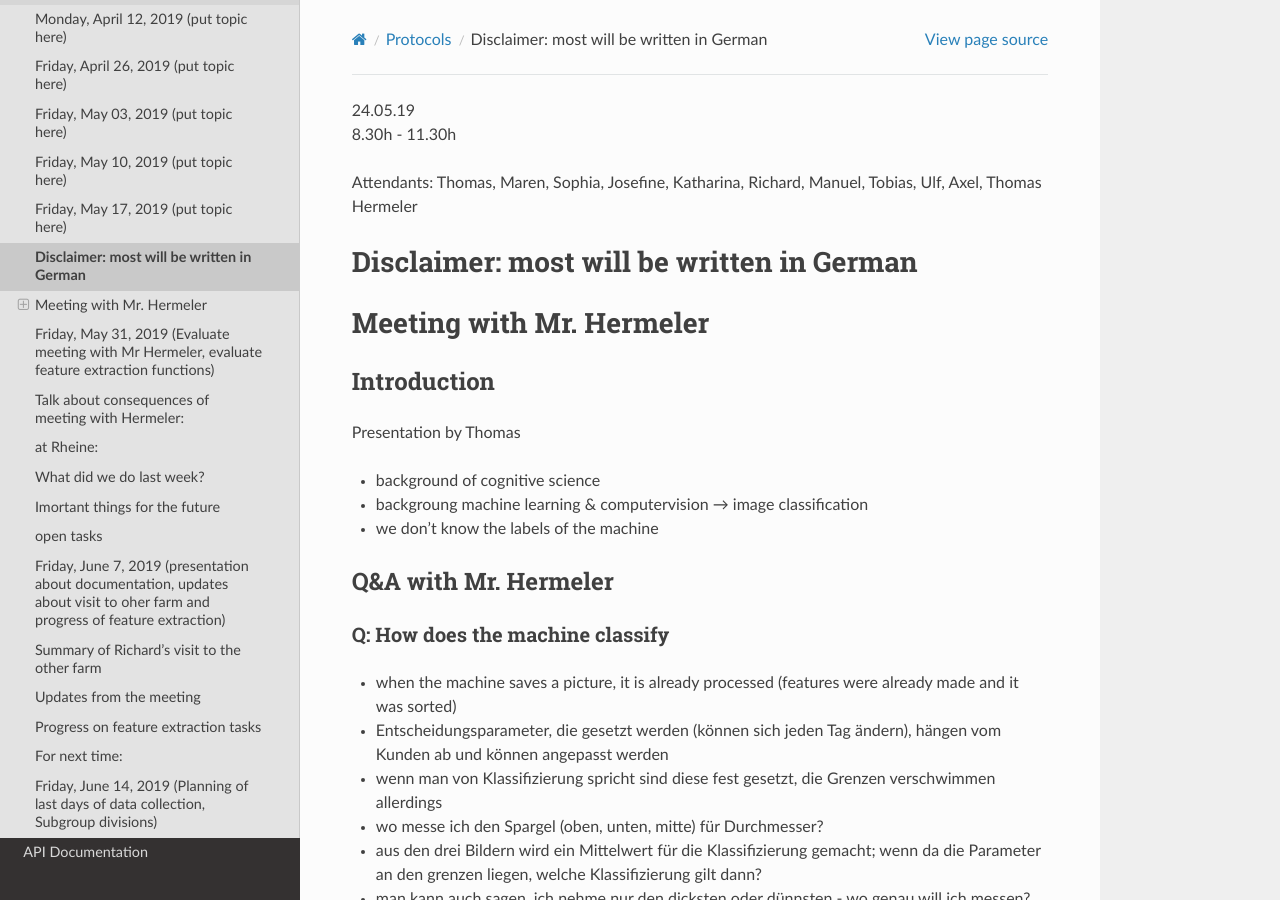
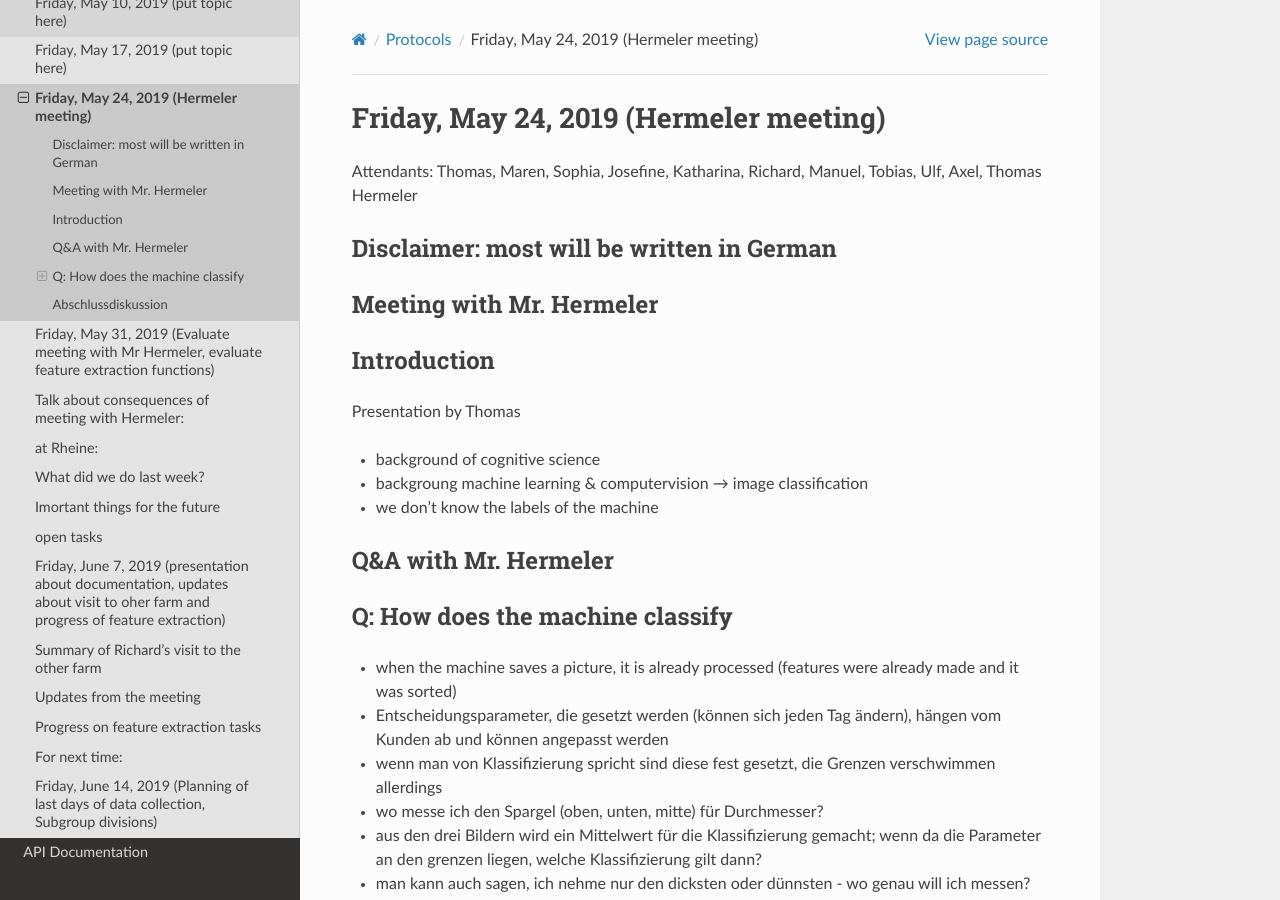
Before and after one commit to CogSciUOS/asparagus, a Sphinx documentation site: the page built from docs/protocols/protocol_19_05_24.md, in a window 1280 px wide and 900 px high. Built offline with Sphinx 7.4.7 and the Read the Docs theme 2.0.0, drawn with Linux system fonts in a browser that asks for light colours; the version number could not be read and is left out.

Commit message:
changed header

```diff
--- a/docs/protocols/protocol_19_05_24.md
+++ b/docs/protocols/protocol_19_05_24.md
@@ -1,11 +1,10 @@
-24.05.19
-8.30h - 11.30h
+# Friday, May 24, 2019 (Hermeler meeting)
 
 Attendants: Thomas, Maren, Sophia, Josefine, Katharina, Richard, Manuel, Tobias, Ulf, Axel, Thomas Hermeler
 
-#### Disclaimer: most will be written in German
+## Disclaimer: most will be written in German
 
-# Meeting with Mr. Hermeler
+## Meeting with Mr. Hermeler
 
 ## Introduction
 
@@ -16,7 +15,7 @@ Presentation by Thomas
 
 ## Q&A with Mr. Hermeler
 
-#### Q: How does the machine classify
+## Q: How does the machine classify
 -	when the machine saves a picture, it is already processed (features were already made and it was sorted)
 -	Entscheidungsparameter, die gesetzt werden (können sich jeden Tag ändern), hängen vom Kunden ab und können angepasst werden
 -	wenn man von Klassifizierung spricht sind diese fest gesetzt, die Grenzen verschwimmen allerdings
@@ -25,20 +24,20 @@ Presentation by Thomas
 - man kann auch sagen, ich nehme nur den dicksten oder dünnsten - wo genau will ich messen?
 -	guter Spargel ist meist oben etwas dünner und unten etwas dicker (solche Dinge kann man miteinbeziehen)
 
-#### Q: Gibt es mechanische Probleme (dass die Maschine nicht richtig angeschlossen ist)? Wir haben die Demoversion qvd demo images gestartet. Wenn man OK bei der Fehlermeldung drückt schließt sich das ganze Programm. Woran liegt das?
+### Q: Gibt es mechanische Probleme (dass die Maschine nicht richtig angeschlossen ist)? Wir haben die Demoversion qvd demo images gestartet. Wenn man OK bei der Fehlermeldung drückt schließt sich das ganze Programm. Woran liegt das?
 -	vllcht fehlt noch eine Datei
 -	heißt theoretisch, dass die Demo nicht gestartet wurde
 
-#### Q: Kann man die Feature, die die Maschine erstellt, rauslesen? Wir wollen sichergehen, ob z.B. der Durchmesser der gleiche für Maschine wie für unsere Berechnung ist/ dass wir diesen auf die gleiche Art bestimmen.
+### Q: Kann man die Feature, die die Maschine erstellt, rauslesen? Wir wollen sichergehen, ob z.B. der Durchmesser der gleiche für Maschine wie für unsere Berechnung ist/ dass wir diesen auf die gleiche Art bestimmen.
 -	früher war es so: 1A Spargel wird durchgeschickt und anhand dessen die Parameter für diesen festgemacht usw.
 -	- Randparameter (wo ich messe), kann man momentan auch eingeben, liegt aber alles daran, wie man es programmiert
 -	bestimmte sachen treten nur in den ersten saisontagen auf, welche effektiver per Hand zu lösen sind
 
-#### Q: Müssen die neuen Maschinen noch manuell eingestellt werden?
+### Q: Müssen die neuen Maschinen noch manuell eingestellt werden?
 - ja
 -	Kameraauswertung macht die Software Firma; die Firma macht normalerweise Rohlinge von Verpackungen (PET Flaschen müssen an Verschraubung geprüft werden)
 
-#### Q: Bleibt das Programm gleich bzw. kommt alles noch von der gleichen Maschine?
+### Q: Bleibt das Programm gleich bzw. kommt alles noch von der gleichen Maschine?
 -	bin jedes Jahr dabei das Programm zu verbessern
 -	kann man schon alles nicht mehr auswerten mit den Netzwerkstrukturen
 -	ich will etwas erkennen, dass nur 4 Pixel groß ist (zB eine Farbe), das wird schwierig; Farbton nur erkennbar sobald dieser auch eindeutig mind. einen Pixel hat
@@ -48,47 +47,47 @@ Presentation by Thomas
 -	aber eine Kamera für 20 000€ einsetzen, das will der Kunde dann auch nicht (zu teuer)
 -	Tendenz: Kapazität oder Rechenleistung ist kein begrenzender faktor mehr
 
-#### Q: Was macht deine Firma genau, die Maschinen bauen oder nur warten?
+### Q: Was macht deine Firma genau, die Maschinen bauen oder nur warten?
 -	beides
 
-#### Q: Sie haben Kontakt zu der Firma in Aachen?
+### Q: Sie haben Kontakt zu der Firma in Aachen?
 -	ja
 
-#### Q: Könnte man direkt mit der Kamera “sprechen”?
+### Q: Könnte man direkt mit der Kamera “sprechen”?
 -	das ist outgesourced, da gibt es von mir keine Informationen
 -	‘Ich will die Daten anders von der Kamera bekommen’, das kann ich nicht machen
 
-#### Q: Zugriff auf die Kamera oder Dokumentation wäre interessant gewesen.
+### Q: Zugriff auf die Kamera oder Dokumentation wäre interessant gewesen.
 -	das werden die nicht rausgeben
 
-#### Q: Gibt es eine Doku der API (Hardware ist nicht unser Fachgebiet)? Speziell geht es um die Schnittstelle zwischen Programm und ‘öffne die-und-die Klappe’.
+### Q: Gibt es eine Doku der API (Hardware ist nicht unser Fachgebiet)? Speziell geht es um die Schnittstelle zwischen Programm und ‘öffne die-und-die Klappe’.
 -	im PC ist die Schnittstelle zu API data karte
 -	eine Doku für (elektrische) Signalübertragung ist da
 -	die Doku könnt ihr haben, aber damit könnt ihr vllcht nicht viel anfangen
 -	ich bin gerade dabei ein anderes Protokoll zu schreiben, bin da aber wieder an den Hersteller der Software gebunden
 -	die Firma Intravis hat die Schnittstelle geschrieben und diese Dokumentation werden wir wieder nicht bekommen
 
-#### Q: Wenn wir ihnen unseren Code geben, könnte diese Firma uns eine Schnittstelle bauen?
+### Q: Wenn wir ihnen unseren Code geben, könnte diese Firma uns eine Schnittstelle bauen?
 -	das wäre vllcht eine Möglichkeit
 
-#### Q: Zurück zur neuen Kamera: wieviel bringt eine hohe Auflösung für die Klassifizierung?
+### Q: Zurück zur neuen Kamera: wieviel bringt eine hohe Auflösung für die Klassifizierung?
 -	doppelt so viel - wobei wir hatten eben nur über durchmesser geredet
 -	mit der Farbe wird es schwerer: wenn die Farbe jetzt zu 90% richtig ist, ist sie das mit der neuen Kamera nachher zu 98% (deutliche Steigerung)
 -	Aufblüher sind da ein anderes Problem, da müsste man schon mit einer zweiten Kamera arbeiten
 -	2D Bild und 3D klassifizieren ist eine Problematik, die ich mit zwei Kameras gelöst habe
 -	mit 2 Kameras zu arbeiten ist aber ein komplett neuer Bereich, der gerade am kommen ist (Firma Klaas macht das schon seit Jahren)
 
-#### Q: Wieviele Hersteller für Spargelsortiermaschinen gibt es überhaupt?
+### Q: Wieviele Hersteller für Spargelsortiermaschinen gibt es überhaupt?
 -	so 4 bis 5?
 
 
-#### Q: Wie sind die Probleme bei anderen Kunden? Wie hoch ist die Fehlerwahrscheinlichkeit? Solange der Unterschied nicht riesig ist, sind Kundenspezifische Klassifizierungsunterschiede nicht das Problem. Problematisch sind die, die so falsch klassifiziert sind, das es auffällt.
+### Q: Wie sind die Probleme bei anderen Kunden? Wie hoch ist die Fehlerwahrscheinlichkeit? Solange der Unterschied nicht riesig ist, sind Kundenspezifische Klassifizierungsunterschiede nicht das Problem. Problematisch sind die, die so falsch klassifiziert sind, das es auffällt.
 -	da gibt es auch große Unterschiede (zB entscheidend ist die Kopfform), das werde ich aber mit der einen Kamera nicht gelöst bekommen
 -	oder die Beleuchtung ist nicht optimal
 -	bei neueren Maschinen muss nicht ganz so viel nachjustiert werden, aber immer noch ab und an mal
 -	Spargel mit Macke nur auf einer Seite erwischt man unter Umständen nicht
 
-#### Q: Beim Warten, was genau stellen Sie da ein? Manche Sachen kann man natürlich nicht umstellen, aber was lässt sich erfolgreich an Parmetern verstellen?
+### Q: Beim Warten, was genau stellen Sie da ein? Manche Sachen kann man natürlich nicht umstellen, aber was lässt sich erfolgreich an Parmetern verstellen?
 -	ich stelle die Parameter jedes mal ein (der Kunde kann das nicht)
 -	es muss immer (wieder) angepasst werden
 -	ob ich die Auflagen des kunden auf grund der parameter einstellen und verbessern kann, müsste ich mal schauen
@@ -98,26 +97,26 @@ Presentation by Thomas
 -	ich kann verschiedene Farbwerte bekommen, abhängig vom Licht draußen (Sonnenschein etc) → eine Lösung war z.B. hier LED zu benutzen, aber es ändert sich immer noch (wenn auch weniger)
 -	die Hardware ist schon die eine Sache, sonst kann man das mit der Software nicht mehr ändern
 
-#### Q: Ist eine perfekte Klassifizierung möglich, bzw. ähnlich wie wenn ein Mensch sich die Fotos angucken würde? Kriegt man da eine 95%ige Genauigkeit?
+### Q: Ist eine perfekte Klassifizierung möglich, bzw. ähnlich wie wenn ein Mensch sich die Fotos angucken würde? Kriegt man da eine 95%ige Genauigkeit?
 -	nein
 
-#### Q: Was ist das Limit der Maschine?
+### Q: Was ist das Limit der Maschine?
 -	90%
 -	Schalen müssten täglich gereinigt werden (an Ecken sammelt sich Dreck)
 -	mit Pech ist das die gleiche Farbe wie bei dunklem, violetten Spargel
 
-#### Q: Als Mensch sehen ich ja der Dreck an der Maschine ist nicht auf dem Spargel.
+### Q: Als Mensch sehen ich ja der Dreck an der Maschine ist nicht auf dem Spargel.
 -	auch dann kann man die Farbe nicht immer eindeutig erkennen
 
-#### Q: Wenn ein Mensch das erkennen kann und wir haben genug Bilder (theoretisch kommt man da schon hin) wäre für uns interessant: ist es auch möglich mit den Bildern die wir haben? Was ist das Maximum das wir erwarten können?
+### Q: Wenn ein Mensch das erkennen kann und wir haben genug Bilder (theoretisch kommt man da schon hin) wäre für uns interessant: ist es auch möglich mit den Bildern die wir haben? Was ist das Maximum das wir erwarten können?
 -	ca 90%, auch mit so vielen Bildern
 -	ich habe Zuhause eine Testmaschine
 -	wir können den Spargel da durchjagen, dafür könnt ihr gerne vorbeikommen
 
-#### Q: Gibt es eine allgemein universelle Klassifikation? Oder ist das immer kundenabhängig?
+### Q: Gibt es eine allgemein universelle Klassifikation? Oder ist das immer kundenabhängig?
 -	von der Landwirtschaftskammer gibt es eine Klassifizierung
 
-#### Q: Solange es in sich konsistent ist, sind dann die meisten Kunden zufrieden? Wo ist liegt das Hauptaugenmerk?
+### Q: Solange es in sich konsistent ist, sind dann die meisten Kunden zufrieden? Wo ist liegt das Hauptaugenmerk?
 -	der Durchmesser muss passen, alles andere machen die Leute dann viel von Hand
 -	bei neuen Maschinen bin ich bei 98% den korrekt zu treffen
 -	Sauberkeit ist ein Problem
@@ -132,14 +131,14 @@ Presentation by Thomas
 -	anderes Beispiel wäre Krümmung zuzulassen bei leicht violettem Spargel, weil man da mehr Krümmung zulässt als bei weißem Spargel
 -	am einfachsten ist selber Spargel drauflegen und das Klassifizieren macht die Maschine schon selber
 
-#### Q: Also entstehen alle Parameter beim ersten Durchlauf?
+### Q: Also entstehen alle Parameter beim ersten Durchlauf?
 -	meine erste Sortierung lass ich durchlaufen und Parameter entstehen
 
-#### Q: Also grundsätzlich habe ich alle Parameter/Klassen von Anfang an abgespeichert?
+### Q: Also grundsätzlich habe ich alle Parameter/Klassen von Anfang an abgespeichert?
 -	da denken sie an ein anderes System
 -	man geht eig genauso hin: ‘erste Sortierung’ durchlaufen lassen, und danach muss man entstandene Parameter anpassen
 
-#### Q: Wie weit weichen bundesweite Klassifizierungen ab?
+### Q: Wie weit weichen bundesweite Klassifizierungen ab?
 -	extrem
 -	andere könnten Spargel hier nicht verkaufen
 -	‘wann ist ein Spargel violett?’, im süden muss er extrem weiß sein, da sind mehr Klassifizierungen notwendig
@@ -151,47 +150,47 @@ Presentation by Thomas
 -	obwohl das Programm alles vorgibt kann die Maschine die richtigen Parameter nicht finden. Der kunde steht aber nur 2 mal im Jahr wirklich davor (und guckt nach den Parametern)
 -	die Varianz bei Spargel ist extrem groß
 
-#### Q:Es macht also Sinn deutlich mehr Klassen als 14 aufzustellen und die später zusammenzulegen.
+### Q:Es macht also Sinn deutlich mehr Klassen als 14 aufzustellen und die später zusammenzulegen.
 - zb tiptop 1a Spargel und ganz okay 1a Spargel. Die dann zusammenzuschmeißen ist abhängig von Saison/Kunde/Tag
 -	habe ich son in meiner Maschine, der Kunde versteht das System (und die dazugehörige Problematik) aber meist nicht
 -	in der Software ist es so installiert, dass erst weißer, dann violetter Spargel kommt
 
-#### Q: Also erst Durchschnittswerte berechnen, dann in die Tabelle damit und dann kommt die Sortierung. Wenn ich sehe, dass der Durchschnitt 20 war, jetzt aber 22 ist,  dann muss ich eins höher gehen?
+### Q: Also erst Durchschnittswerte berechnen, dann in die Tabelle damit und dann kommt die Sortierung. Wenn ich sehe, dass der Durchschnitt 20 war, jetzt aber 22 ist,  dann muss ich eins höher gehen?
 -	ja
 
-#### Q: Wenn wir theoretisch eine (halb)perfekte Klassifizierung haben (aber auch da gibt es noch Nachsortierung): gibt es da Kommunikation zwischen Software und Maschine, also, zählt die Maschine wie voll die Boxen werden können?
+### Q: Wenn wir theoretisch eine (halb)perfekte Klassifizierung haben (aber auch da gibt es noch Nachsortierung): gibt es da Kommunikation zwischen Software und Maschine, also, zählt die Maschine wie voll die Boxen werden können?
 -	die Maschine hat 16 Fächer, 15 sind schaltbar
 - bei mehr ist auch mehr Sortierung möglich
 
-#### Q: Es geht mehr darum, ob das Fach schon voll ist. Wird überladen?
+### Q: Es geht mehr darum, ob das Fach schon voll ist. Wird überladen?
 -	ja
 -	man kann schon einstellen, wenn man weiß ich hab mehr 1a Spargel, dann nimmt man dafür 2 Fächer
 -	vor Jahren dachte man mal, die Maschine muss möglichst flexibel sein; dabei waren letztlich die Nachsortierer nicht ganz so flexibel
 
-#### Q: Wie stabil ist die Klassifizierung? Wenn man die gleiche Charge nochmal durchschickt wie gleich wird die Klassifizierung sein?
+### Q: Wie stabil ist die Klassifizierung? Wenn man die gleiche Charge nochmal durchschickt wie gleich wird die Klassifizierung sein?
 -	so 95%
 -	auch da gehts los mit Durchmesser, Farbe etc
 - es werden leicht andere Werte berechnet
 -	Reproduzierbarkeit hat nunmal das Problem (der Datenvarianz), aber 90% kann man schon erwarten
 
-#### Q: Die Maschine nutzt alle 3 Bilder pro Spargel?
+### Q: Die Maschine nutzt alle 3 Bilder pro Spargel?
 -	ja
 -	Auflösung, Drehen des Spargels ect.. die Pixel der Kamera stellen z.B. eine Grenze dar (Kunde: ‘Wieso liegt der Spargel einmal bei 16 und dann bei 12-16?’)
 -	ich kann Bilder abspeichern und mir nacher angucken, dann Parameter verändern und schauen ob mein Spargel dahin kommt, wo er hinsoll
 -	mein größtes Problem ist: der Kunde lässt gerne mal Spargel zu, den die Maschine innerhalb der Grenzen nicht zulassen würde (laut Kunde darf bei 10 guten auch mal ein schlechter rein - und dann kommen plötzlich 100 Schlechte rein, weil die Maschine das nicht versteht)
 
-#### Q: Haben Sie eigene Probebilder und wären die verfügbar?
+### Q: Haben Sie eigene Probebilder und wären die verfügbar?
 -	ich kann ihnen nochmal bessere Bilder bereitstellen
 -	vor allem für die Köpfe
 -	ich habe ca 1000-10 000 Bilder verfügbar in die Richtung
 -	für meine Auswertung ziehe ich Bilder von Kunden via Teamviewer runter und sortiere/kontrolliere die dann im Büro; das Anpassen geht so viel besser/schneller
 -	auch ein Problem: jeder Spargel ist anders
 
-#### Q: Die Bilder die sie haben, sind also von unterschiedlichen Bauernhöfen?
+### Q: Die Bilder die sie haben, sind also von unterschiedlichen Bauernhöfen?
 -	ja
 -	einziger Unterschied für mich ist: ich muss die Software jedes mal etwas anders anpassen (Farbdefinition kann bei jedem Standort unterschiedlich ausfallen)
 
-#### Q: Wie stark ist der saisonale Unterschied? Macht eine saisonale (also jährliche) Prüfung am Anfang Sinn?
+### Q: Wie stark ist der saisonale Unterschied? Macht eine saisonale (also jährliche) Prüfung am Anfang Sinn?
 -	eigentlich bleibt alles sehr stabil
 -	wir nutzen LED Beleuchtung, hier ist aber auch altersbedingt, dass die schlechter wird/anders beleuchtet
 -	ich muss die Kamera öfter mal normen
@@ -199,20 +198,20 @@ Presentation by Thomas
 -	das Anpassen der Maschine dauert in der Regel den ganzen Tag, da das zeitlich verteilt werden muss (Maschine laufen lassen, Bilder angucken, wieder laufen lassen ...)
 -	und der Kunde muss bereit sein die Maschine für eine Prüfung abzuschalten
 
-#### Q: Wir haben seit neuestem eine ‘kein Bild vorhanden’ Fehlermeldung, wo dann die Maschine abbricht.
+### Q: Wir haben seit neuestem eine ‘kein Bild vorhanden’ Fehlermeldung, wo dann die Maschine abbricht.
 -	Steckerverbindung an Kamera und Kameraleitung zu PC lösen und wieder reinmachen
 -	ist ein Korosionsproblem
 -	ansonsten ist evtll die Kamera über Ethernet mit dem PC verbunden und im PC gibt es eine Steckkarte, die auch Korosion auslösen kann. Die müsste man dann lösen und wieder reinstecken
 -	pc problem, da feuchte räume pc korosion fördert
 -	am besten immer nur den Hauptschalter ausmachen und alle Stecker der Maschine drinlassen (um Feuchtigkeit zu vermeiden)
 
-#### Q: Können wir die Klassifizierung von ihren Parametern haben?
+### Q: Können wir die Klassifizierung von ihren Parametern haben?
 -	ja
 
-#### Q: Gibt es Konkurrenz bei der Software?
+### Q: Gibt es Konkurrenz bei der Software?
 -	ja, es gibt nicht nur einen Anbieter
 
-#### Q: Was machen andere Hersteller anders?
+### Q: Was machen andere Hersteller anders?
 -	zB Prüfung von hohlem Spargel, da ist die Trefferquote allerdings nur bei 50% bisher
 -	was muss ich investieren
 -	doppelspargel krieg ich da zB nicht
@@ -220,50 +219,50 @@ Presentation by Thomas
 -	wenn ich nicht bei 90-95% Genauigkeit bin muss man eh nachsortieren
 -	Aufblüher sind das beste b´Beispiel für diese aÁrt von Problemen
 
-#### Q: Was ist ihr persönlicher Hintergrund und wie ist so grob die Spargelsortiermaschinengeschichte?
+### Q: Was ist ihr persönlicher Hintergrund und wie ist so grob die Spargelsortiermaschinengeschichte?
 -	das Spargelsortieren per Maschine ist seit ca 2000 da (die Maschine ist von 2003)
 -	mein Vater hatte selber 2-3 ha Spargel
 -	Spargel ist eines der schwersten Produkte zur Sortierung; es gibt kaum ein Produkt, das so viele Klassen hat wie Spargel
 
-#### Q: Wie stellen sie sich eine Kooperation vor?
+### Q: Wie stellen sie sich eine Kooperation vor?
 -	ich bin bereit das hier zu unterstützen (auch finanziell)
 -	wo die Grenzen sind, speziell bei der Maschine, ist halt die Kameraauflösung - die Parameter reichen dafür nämlich nicht
 -	in der Hinsicht würde ich euch unterstützen
 - was brauchen Sie an Unterstützung? Ich bin da recht frei
 
-#### Q: Was ist gerade so der Standard was die Kamera betrifft?
+### Q: Was ist gerade so der Standard was die Kamera betrifft?
 -	aus Kostengründen werden auch immernoch gerne einfachere Kameras genommen
 -	Hochauflösung wäre zwar wünschenswert, viele arbeiten aber noch mit den schlechten (es ist nicht mal eine 50-50 Aufteilung von alten vs. neuen Maschinen auf dem Markt)
 -	ich stelle gerne Bilder zur Verfügung mit entsprechend guter Qualität
 -	die alte Maschine nutzen ist halt schwer, weil die ihre Grenzen hat (zB jeden Tag Schalen putzen kostet auch Geld; genauso sollte auch die Kamera gereinigt werden)
 -	man kann in der Maschine eigentlich alle Schritte nachvollziehen: wann ein Spargel nicht erkannt wird, wann da Unsicherheiten sind; es gibt Kunden da läuft die Maschine mit hälfte roter Striche
 
-#### Q: Nicht nur Schalen, sondern auch Kamera?
+### Q: Nicht nur Schalen, sondern auch Kamera?
 -	wie mache ich die Kamera sauber? Muss man auch schauen, wie man die putzt, dass das Bild nicht unscharf wird
 -	gibt alle Möglichkeiten der Prüfung
 -	ich bin schon am Überlegen bei neuen Maschinen Putzdüsen einzubauen, damit das richtig gemacht wird
 
-#### Q: Nochmal zur Kooperation: was erhoffen sie sich?
+### Q: Nochmal zur Kooperation: was erhoffen sie sich?
 -	das was sie da machen: dass ich das Programm, das ich jetzt habe, wegtun kann und stattdessen Ihres nehme
 -	sie machen ja ein neues Programm mit komplett neuer Klassifizierung usw
 -	die Ausgangs-/Maschinensteuerung sollte kein Problem sein (Kanbussteuerung?); geht über Ethernet, wann welche Klappe aufmacht (Ergebnis wird in Schieberegister geschoben, dieses Register wird bei jedem Takt um eins verändert – ist alles noch Softwarebereich)
 -	Schnittstelle zwischen PC und Maschine ist nix wildes
 
-#### Q: Bei Fragen können wir nochmal auf Sie zukommen? Z.B. bei der Hochkategorisierung ist eine Zusammenfassung meist leichter: was wie leichter/schwerer ist (aus praxissicht) da können wir noch auf Sie zukommen?
+### Q: Bei Fragen können wir nochmal auf Sie zukommen? Z.B. bei der Hochkategorisierung ist eine Zusammenfassung meist leichter: was wie leichter/schwerer ist (aus praxissicht) da können wir noch auf Sie zukommen?
 -	an sich, ja
 -	zusammenwerfen mache ich ja zB schon
 
-#### Q: Kann man jemandem der auflegt noch eine Aufgabe mitgeben?
+### Q: Kann man jemandem der auflegt noch eine Aufgabe mitgeben?
 -	dauert deutlich länger
 -	zu hohes Tempo
 
-#### Q: Die Demoversion gestartet zu kriegen wäre z.B. schon ein erster Ansatz für eine Kooperation für uns. Ist einen Screenshot mit der Fehlermeldung zu schicken möglich?
+### Q: Die Demoversion gestartet zu kriegen wäre z.B. schon ein erster Ansatz für eine Kooperation für uns. Ist einen Screenshot mit der Fehlermeldung zu schicken möglich?
 -	den Ordner htms(?) runterladen via Teamviewer, daraus dann starten mit den Bilern die du schon hast; sollte auf jeden Rechner draufspielbar sein
 -	Klassifizierungssoftware liegt dort
 -	ich kann auch andere Maschinen, mehr/andere Bilder (von anderen Maschinen) bereitstellen
 -	1 Bild sind ca. 4 Megabyte
 
-#### Q: Optimal wäre eine Klassifizierung von den Bildern wo erkennbar ist welches Bild von welchem Hof stammt. Wäre das möglich?
+### Q: Optimal wäre eine Klassifizierung von den Bildern wo erkennbar ist welches Bild von welchem Hof stammt. Wäre das möglich?
 -	wäre vllcht möglich
 -	Sie sind eingeladen sich den Betrieb mal anzuschauen
 -	habe schon drei Bachelorabsolventen gehabt (war aber mit Schwerpunt Mechanik)
```
